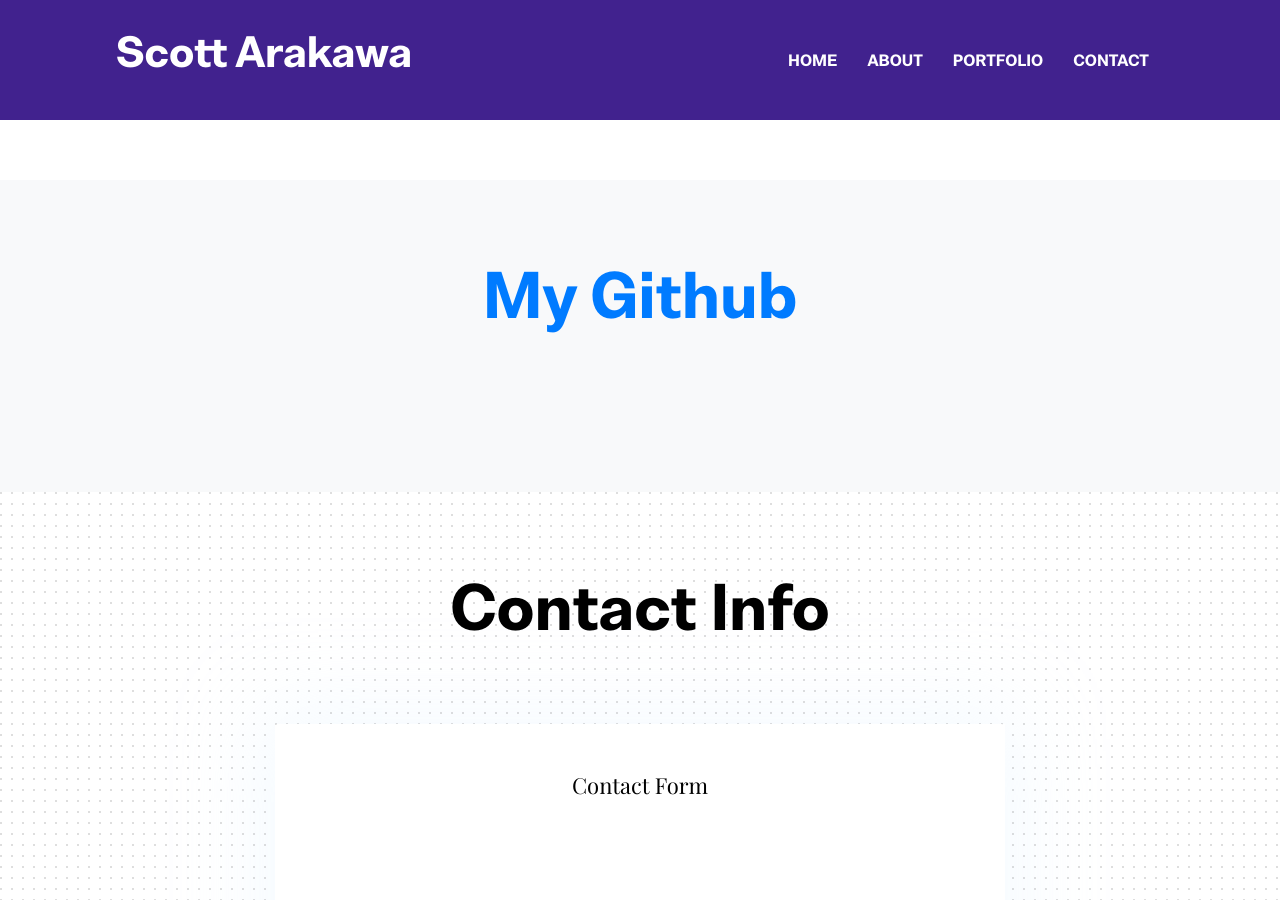
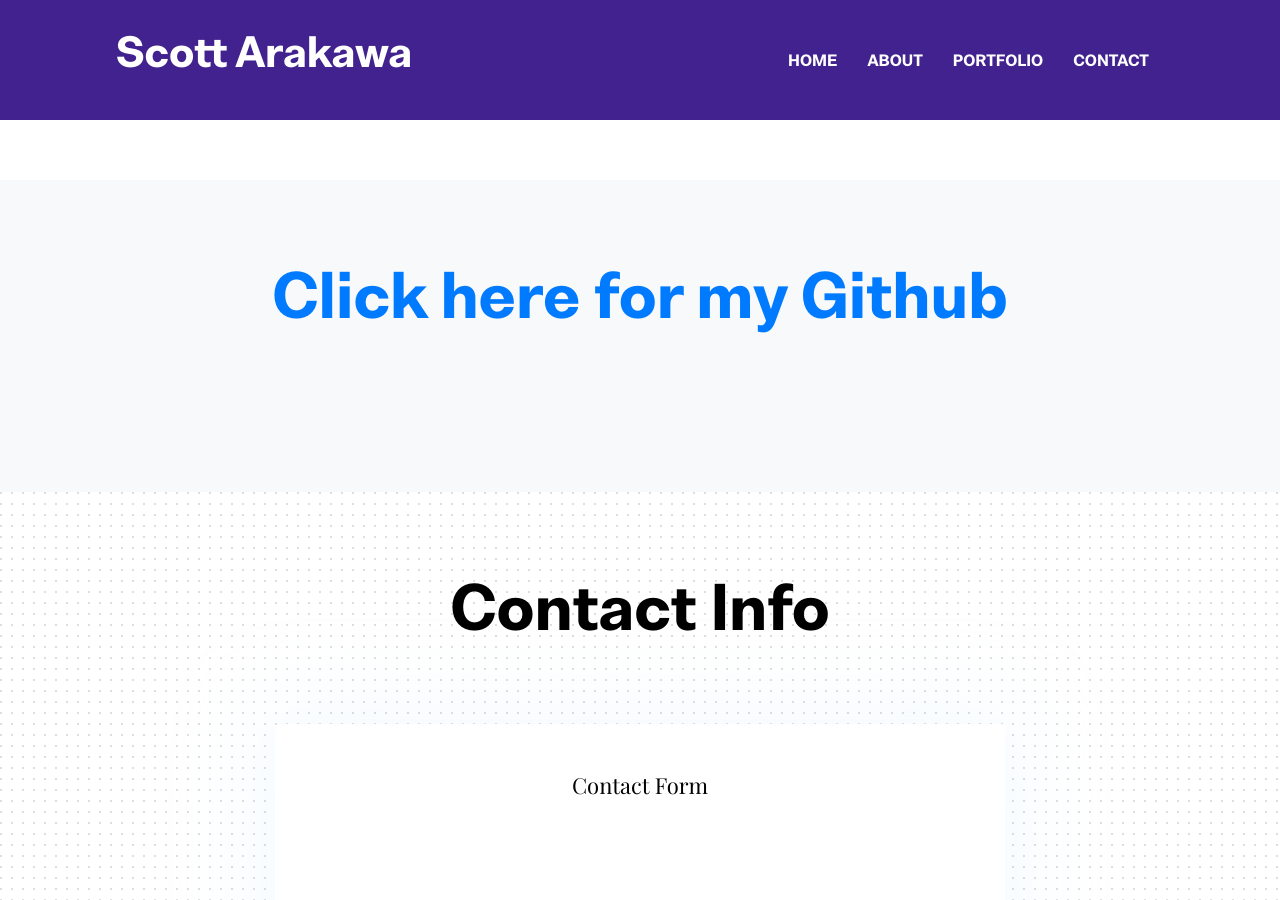
Before and after one commit to iBrunch/iBrunch.github.io, a Jekyll site: the page built from _pages/portfolio.html, in a window 1280 px wide and 900 px high, scrolled down 1032 px. Built offline with Jekyll 4.4.1, drawn with Linux system fonts in a browser that asks for light colours.

Commit message:
Update github link

```diff
--- a/_pages/portfolio.html
+++ b/_pages/portfolio.html
@@ -42,7 +42,7 @@
   <div class="container">
     <div class="row">
       <div class="col-12 text-center">
-        <h2 class="section-title"><a href="https://github.com/iBrunch">My Github</a></h2>
+        <h2 class="section-title"><a href="https://github.com/iBrunch">Click here for my Github</a></h2>
       </div>
     </div>
   </div>
```
